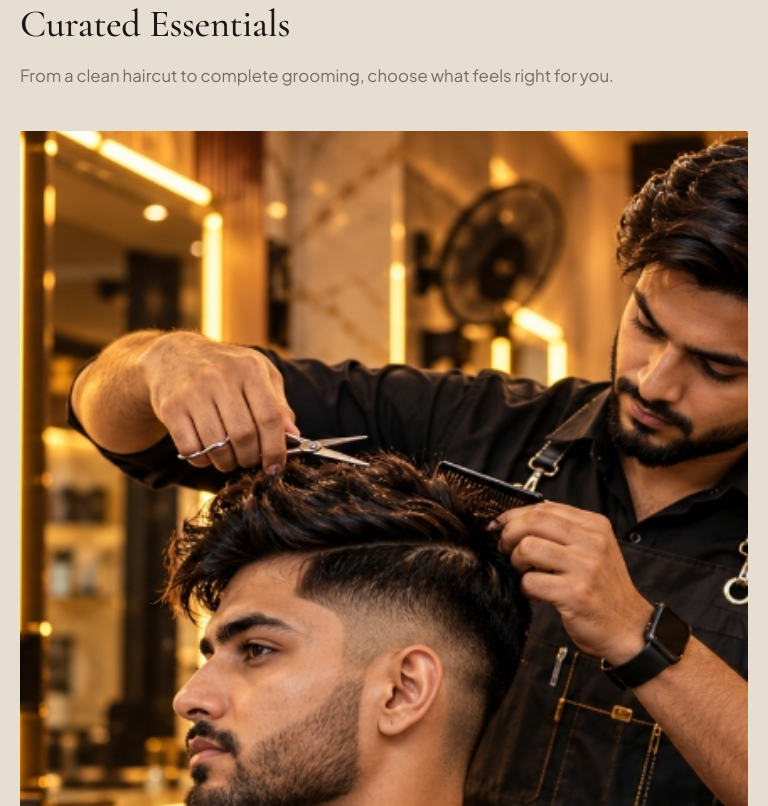
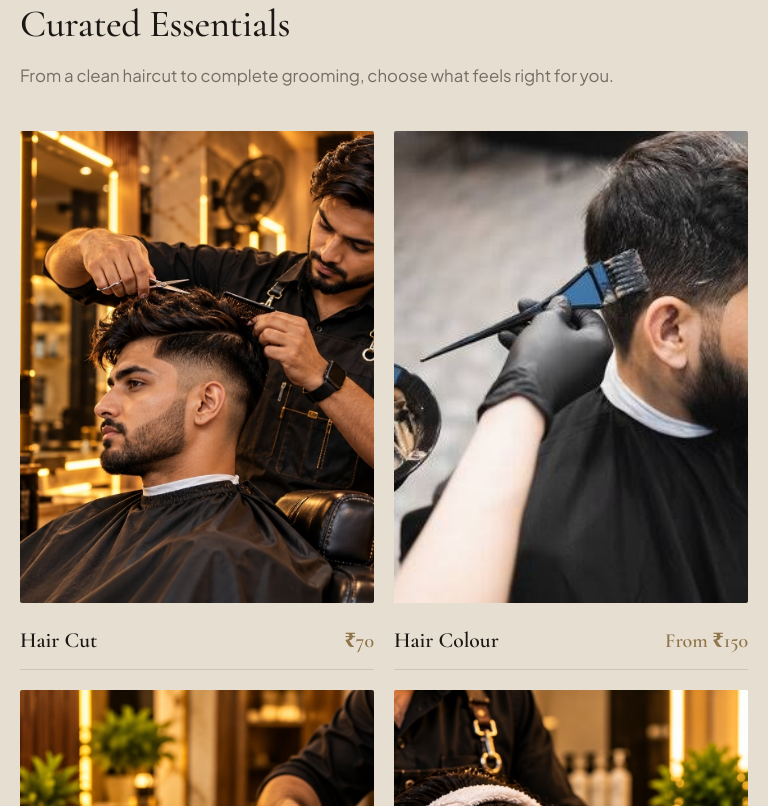
Before and after one commit to Armaan-1i/THE-SALON, a plain HTML site: page index.html in a window 768 px wide. Shown: the part 1294-2100 px from the top of the page. Drawn offline with nearby package versions, Linux system fonts and the light colour scheme.

Commit message:
Improve tablet responsive layouts
Co-authored-by: Copilot <223556219+Copilot@users.noreply.github.com>

```diff
--- a/assets/css/style.css
+++ b/assets/css/style.css
@@ -2349,3 +2349,24 @@ ul {
     letter-spacing: 0.04em;
   }
 }
+
+/* --- Tablet Portrait: Keep content compact without squeezing mobile layouts --- */
+@media (min-width: 540px) and (max-width: 768px) {
+  .featured-tiles-grid,
+  .form-grid-2col,
+  .staff-cards-grid,
+  .customizer-grid-clean,
+  .gallery-masonry-grid,
+  .gallery-page-grid,
+  .why-statements-grid,
+  .steps-flow-pills,
+  .groom-services-bullets {
+    grid-template-columns: repeat(2, minmax(0, 1fr));
+  }
+
+  .featured-tiles-grid,
+  .gallery-masonry-grid,
+  .gallery-page-grid {
+    gap: 1.25rem;
+  }
+}
```
